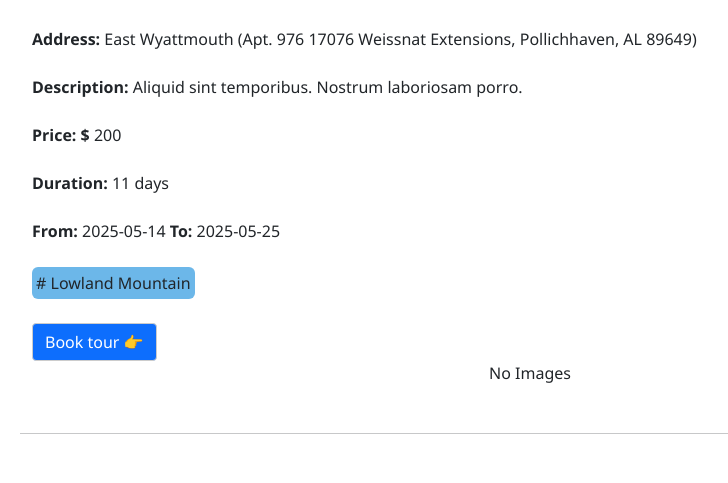
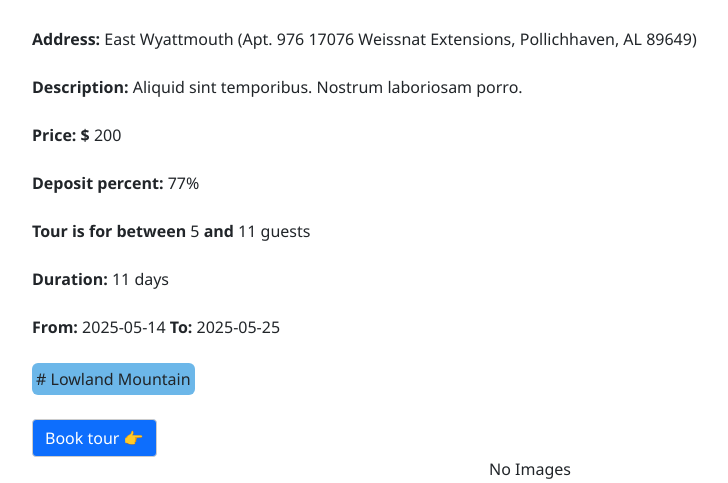
Before and after one commit to hieptrinh2002/TourManagement, a Rails app: template app/views/tours/show.html.erb in a window 1280 px wide. Shown: the part 167-650 px from the top of the page, without its empty margins (110-838 px from the left). Run offline with Rails 7, Linux system fonts and the light colour scheme; the template is opened without the code that fills it, so the values that code supplies are empty; data comes from the database, SQL or seed files in the repository; style sheets or scripts are compiled from the project's sources; parts of the project's set-up code (start-up, migrations or seed data) failed here and were passed over; some libraries are stand-ins or nearby versions.

Commit message:
hotfix booking

```diff
--- a/app/views/bookings/_booking_form.html.erb
+++ b/app/views/bookings/_booking_form.html.erb
@@ -18,6 +18,12 @@
             min: Settings.min_number_of_guests,
             max: Settings.max_number_of_guests
       %>
+      <small class="text-danger">
+        <%= t "tours.details.min_guests" %>
+        <%= @tour.min_guests %>
+        <%= t "tours.details.max_guests" %>
+        <%= pluralize @tour.max_guests, t("tours.guest", count: @tour.max_guests) %>
+    </small>
     </div>
 
     <div class="col mb-4">
--- a/app/views/tours/show.html.erb
+++ b/app/views/tours/show.html.erb
@@ -18,6 +18,16 @@
     <span>
       <b><%= t "tours.details.price" %></b>
       <%= @tour.price %>
+    </span>
+    <span>
+      <b><%= t "tours.details.deposit_percent" %></b>
+      <%= t "tours.details.deposit_percent_value", value: @tour.deposit_percent %>
+    </span>
+    <span>
+      <b><%= t "tours.details.min_guests" %></b>
+      <%= @tour.min_guests %>
+      <b><%= t "tours.details.max_guests" %></b>
+      <%= pluralize @tour.max_guests, t("tours.guest", count: @tour.max_guests) %>
     </span>
     <span>
       <b><%= t "tours.details.duration" %></b>
--- a/config/locales/en.yml
+++ b/config/locales/en.yml
@@ -12,6 +12,7 @@ en:
   account: "Account"
   profile: "Profile"
   logout: "Logout"
+  logo: "Logo"
   booked: "Booked Tours"
   view_tour_description: "You can see all available tours now!"
   booked_description: "Or you can review all tours you booked!"
@@ -134,6 +135,8 @@ en:
     confirmed: "Confirmed"
     cancelled: "Cancelled"
     cancelled_by_user: "Cancelled by user"
+    deposit: "Deposit"
+    deposit_percent_value: "(%{value}%)"
     new:
       discount: "↓"
       min: "Min. Spend $"
@@ -171,6 +174,7 @@ en:
       or: "Search by OR condition"
     details:
       self: "View"
+      deposit_percent: "Deposit percent: "
       address: "Address: "
       description: "Description: "
       price: "Price: $"
@@ -180,7 +184,10 @@ en:
       tag: "#"
       back: "<< Back to Tours Page"
       relevant: "Related Tours"
+      deposit_percent_value: "%{value}%"
       status: "Status:"
+      min_guests: "Tour is for between "
+      max_guests: " and "
     carousel_next: "Next >>"
     carousel_prev: "<< Prev"
 
--- a/config/locales/vi.yml
+++ b/config/locales/vi.yml
@@ -12,6 +12,7 @@ vi:
   account: "Tài khoản"
   profile: "Hồ sơ"
   logout: "Đăng xuất"
+  logo: "Logo"
   booked: "Tour đã đặt"
   view_tour_description: "Bạn có thể xem tất cả các tour hiện tại"
   booked_description: "Hoặc bạn cũng có thể xem các tour đã đặt!"
@@ -97,7 +98,6 @@ vi:
   max_guest: "Số khác tối đa"
   deposit_percent: "Phần trăm đặc cọc"
 
-
   confirm:
     delete_confirmation: "Bạn có chắc chắn muốn xóa ?"
     confirm_mess: "Bạn có chắc chắn muốn xác nhận ?"
@@ -134,6 +134,8 @@ vi:
     confirmed: "Đã xác nhận"
     cancelled: "Đã bị hủy"
     cancelled_by_user: "Đã hủy"
+    deposit: "Đặt cọc"
+    deposit_percent_value: "(%{value}%)"
     new:
       discount: "↓"
       min: "Ít nhất $"
@@ -174,11 +176,13 @@ vi:
       or: "Tìm kiếm các tour thỏa mãn ít nhất 1 điều kiện"
     details:
       self: "Xem"
+      deposit_percent: "Phần trăm đặt cọc: "
       address: "Địa chỉ: "
       description: "Mô tả: "
       price: "Chi phí: $"
       duration: "Thời lượng: "
       from: "Từ: "
+      deposit_percent_value: "%{value}%"
       to: "Đến: "
       tag: "#"
       back: "<< Quay về trang tours"
--- a/db/migrate/20240522054841_create_bookings.rb
+++ b/db/migrate/20240522054841_create_bookings.rb
@@ -13,6 +13,7 @@ class CreateBookings < ActiveRecord::Migration[7.0]
       t.string :voucher_code
       t.datetime :cancellation_date
       t.integer :status, default: 0
+      t.integer :deposit, default: 0
 
       t.string :canceled_reason
       t.timestamps
--- a/db/seeds.rb
+++ b/db/seeds.rb
@@ -81,7 +81,7 @@ User.create!(role: 0, first_name:"User", last_name:"Trinh",
     expiry_date: Faker::Date.between(from: "2024-07-23", to: "2025-09-23"),
     code:  Faker::Alphanumeric.alpha(number: 6),
     min_total_price: Faker::Number.decimal(l_digits: 3, r_digits: 3),
-    percent_discount: Faker::Number.decimal(l_digits: 2, r_digits: 2),
+    percent_discount: Faker::Number.between(from: 10, to: 30),
     max_uses: Faker::Number.between(from: 50, to: 100),
     used: Faker::Number.between(from: 4, to: 40)
   )
```
Also changed, not shown: app/controllers/bookings_controller.rb (+24 -6 lines), app/javascript/custom/new_booking.js (+12 -9 lines), app/models/booking.rb (+7 -0 lines), app/views/bookings/new.html.erb (+12 -12 lines), app/views/bookings/show.html.erb (+8 -1 lines), db/schema.rb.
